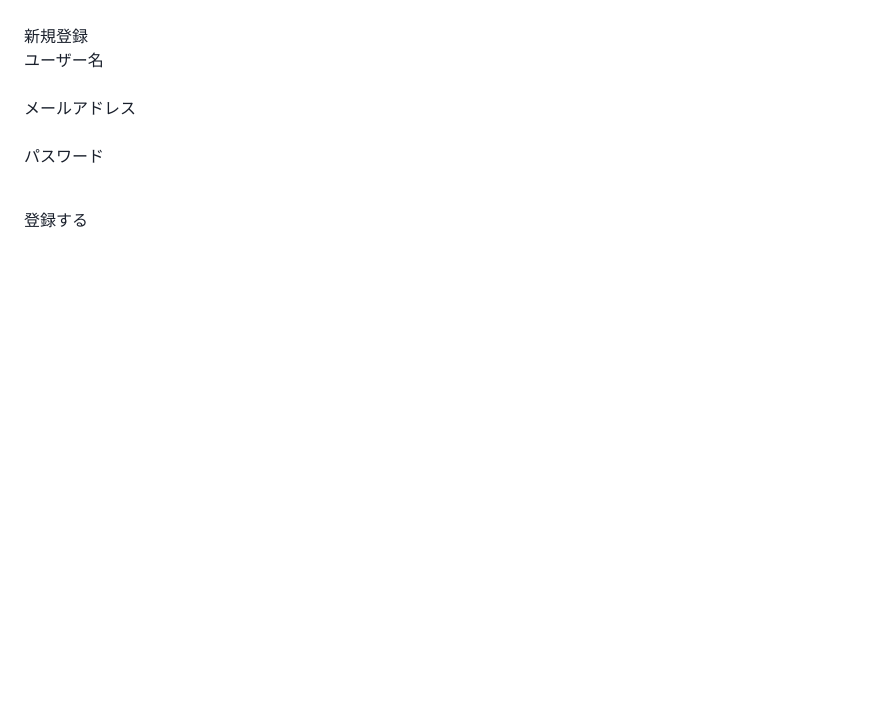
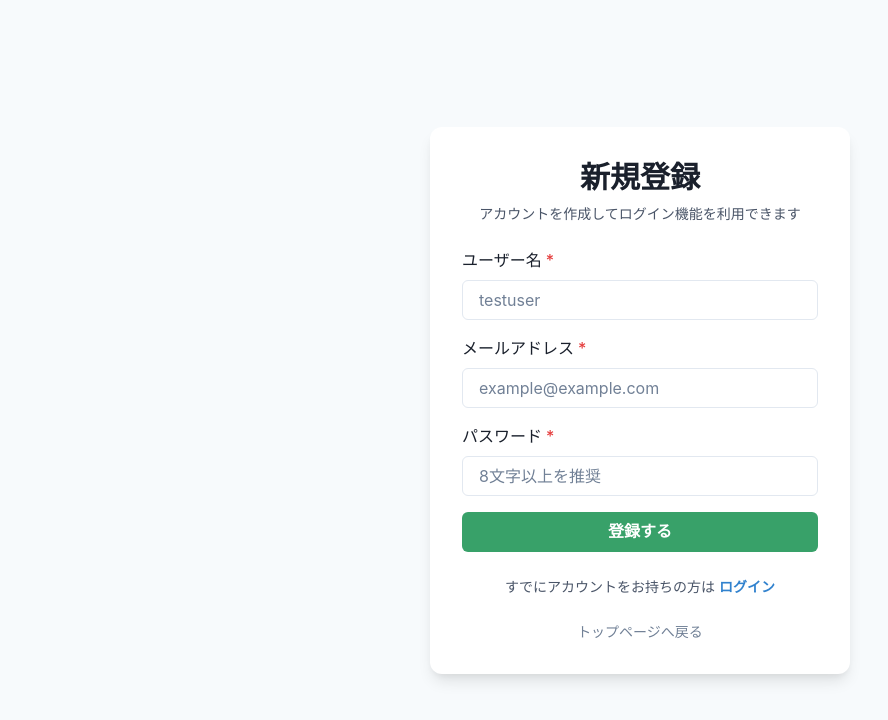
Before and after one commit to kazu0801-b/whether_cloth, a Next.js app: page /signup in a window 1280 px wide. Shown: the top 720 px of the page, without its empty margins (0-888 px from the left). Built offline with nearby package versions, Linux system fonts and the light colour scheme; no server answers.

Commit message:
feat: improve auth page UI

```diff
--- a/src/app/login/page.tsx
+++ b/src/app/login/page.tsx
@@ -1,7 +1,22 @@
 "use client";
 
 import { useState } from "react";
+import NextLink from "next/link";
 import { useRouter } from "next/navigation";
+import {
+  Alert,
+  AlertIcon,
+  Box,
+  Button,
+  Center,
+  FormControl,
+  FormLabel,
+  Heading,
+  Input,
+  Link,
+  Text,
+  VStack,
+} from "@chakra-ui/react";
 import { login } from "@/lib/api/auth";
 
 export default function LoginPage() {
@@ -12,12 +27,14 @@ export default function LoginPage() {
 
   const [message, setMessage] = useState("");
   const [error, setError] = useState("");
+  const [isSubmitting, setIsSubmitting] = useState(false);
 
   const handleSubmit = async (e: React.FormEvent<HTMLFormElement>) => {
     e.preventDefault();
 
     setMessage("");
     setError("");
+    setIsSubmitting(true);
 
     try {
       const result = await login({
@@ -36,41 +53,91 @@ export default function LoginPage() {
       } else {
         setError("login failed");
       }
+    } finally {
+      setIsSubmitting(false);
     }
   };
 
   return (
-    <main style={{ padding: 24 }}>
-      <h1>ログイン</h1>
+    <Center minH="100vh" bg="gray.50" px={4}>
+      <Box
+        w="full"
+        maxW="420px"
+        bg="white"
+        p={8}
+        borderRadius="xl"
+        boxShadow="lg"
+      >
+        <VStack spacing={6} align="stretch">
+          <Box textAlign="center">
+            <Heading size="lg">ログイン</Heading>
+            <Text mt={2} color="gray.600" fontSize="sm">
+              登録済みのメールアドレスでログインしてください
+            </Text>
+          </Box>
 
           <form onSubmit={handleSubmit}>
-        <div>
-          <label>メールアドレス</label>
-          <br />
-          <input
+            <VStack spacing={4} align="stretch">
+              <FormControl isRequired>
+                <FormLabel>メールアドレス</FormLabel>
+                <Input
                   type="email"
+                  placeholder="example@example.com"
                   value={email}
                   onChange={(e) => setEmail(e.target.value)}
                 />
-        </div>
+              </FormControl>
 
-        <div>
-          <label>パスワード</label>
-          <br />
-          <input
+              <FormControl isRequired>
+                <FormLabel>パスワード</FormLabel>
+                <Input
                   type="password"
+                  placeholder="パスワードを入力"
                   value={password}
                   onChange={(e) => setPassword(e.target.value)}
                 />
-        </div>
+              </FormControl>
 
-        <button type="submit" style={{ marginTop: 16 }}>
+              <Button
+                type="submit"
+                colorScheme="blue"
+                isLoading={isSubmitting}
+                loadingText="ログイン中..."
+                w="full"
+              >
                 ログインする
-        </button>
+              </Button>
+            </VStack>
           </form>
 
-      {message && <p style={{ color: "green" }}>{message}</p>}
-      {error && <p style={{ color: "red" }}>{error}</p>}
-    </main>
+          {message && (
+            <Alert status="success" borderRadius="md">
+              <AlertIcon />
+              {message}
+            </Alert>
+          )}
+
+          {error && (
+            <Alert status="error" borderRadius="md">
+              <AlertIcon />
+              {error}
+            </Alert>
+          )}
+
+          <Text textAlign="center" fontSize="sm" color="gray.600">
+            アカウントをお持ちでない方は{" "}
+            <Link as={NextLink} href="/signup" color="blue.500" fontWeight="bold">
+              新規登録
+            </Link>
+          </Text>
+
+          <Text textAlign="center" fontSize="sm">
+            <Link as={NextLink} href="/" color="gray.500">
+              トップページへ戻る
+            </Link>
+          </Text>
+        </VStack>
+      </Box>
+    </Center>
   );
 }
--- a/src/app/signup/page.tsx
+++ b/src/app/signup/page.tsx
@@ -1,23 +1,41 @@
 "use client";
 
 import { useState } from "react";
+import NextLink from "next/link";
 import { useRouter } from "next/navigation";
+import {
+  Alert,
+  AlertIcon,
+  Box,
+  Button,
+  Center,
+  FormControl,
+  FormLabel,
+  Heading,
+  Input,
+  Link,
+  Text,
+  VStack,
+} from "@chakra-ui/react";
 import { signup } from "@/lib/api/auth";
 
 export default function SignupPage() {
   const router = useRouter();
+
   const [username, setUsername] = useState("");
   const [email, setEmail] = useState("");
   const [password, setPassword] = useState("");
 
   const [message, setMessage] = useState("");
   const [error, setError] = useState("");
+  const [isSubmitting, setIsSubmitting] = useState(false);
 
   const handleSubmit = async (e: React.FormEvent<HTMLFormElement>) => {
     e.preventDefault();
 
     setMessage("");
     setError("");
+    setIsSubmitting(true);
 
     try {
       const result = await signup({
@@ -27,6 +45,7 @@ export default function SignupPage() {
       });
 
       setMessage(result);
+
       router.push("/login");
     } catch (err) {
       if (err instanceof Error) {
@@ -34,50 +53,100 @@ export default function SignupPage() {
       } else {
         setError("signup failed");
       }
+    } finally {
+      setIsSubmitting(false);
     }
   };
 
   return (
-    <main style={{ padding: 24 }}>
-      <h1>新規登録</h1>
+    <Center minH="100vh" bg="gray.50" px={4}>
+      <Box
+        w="full"
+        maxW="420px"
+        bg="white"
+        p={8}
+        borderRadius="xl"
+        boxShadow="lg"
+      >
+        <VStack spacing={6} align="stretch">
+          <Box textAlign="center">
+            <Heading size="lg">新規登録</Heading>
+            <Text mt={2} color="gray.600" fontSize="sm">
+              アカウントを作成してログイン機能を利用できます
+            </Text>
+          </Box>
 
           <form onSubmit={handleSubmit}>
-        <div>
-          <label>ユーザー名</label>
-          <br />
-          <input
+            <VStack spacing={4} align="stretch">
+              <FormControl isRequired>
+                <FormLabel>ユーザー名</FormLabel>
+                <Input
+                  placeholder="testuser"
                   value={username}
                   onChange={(e) => setUsername(e.target.value)}
                 />
-        </div>
+              </FormControl>
 
-        <div>
-          <label>メールアドレス</label>
-          <br />
-          <input
+              <FormControl isRequired>
+                <FormLabel>メールアドレス</FormLabel>
+                <Input
                   type="email"
+                  placeholder="example@example.com"
                   value={email}
                   onChange={(e) => setEmail(e.target.value)}
                 />
-        </div>
+              </FormControl>
 
-        <div>
-          <label>パスワード</label>
-          <br />
-          <input
+              <FormControl isRequired>
+                <FormLabel>パスワード</FormLabel>
+                <Input
                   type="password"
+                  placeholder="8文字以上を推奨"
                   value={password}
                   onChange={(e) => setPassword(e.target.value)}
                 />
-        </div>
+              </FormControl>
 
-        <button type="submit" style={{ marginTop: 16 }}>
+              <Button
+                type="submit"
+                colorScheme="green"
+                isLoading={isSubmitting}
+                loadingText="登録中..."
+                w="full"
+              >
                 登録する
-        </button>
+              </Button>
+            </VStack>
           </form>
 
-      {message && <p style={{ color: "green" }}>{message}</p>}
-      {error && <p style={{ color: "red" }}>{error}</p>}
-    </main>
+          {message && (
+            <Alert status="success" borderRadius="md">
+              <AlertIcon />
+              {message}
+            </Alert>
+          )}
+
+          {error && (
+            <Alert status="error" borderRadius="md">
+              <AlertIcon />
+              {error}
+            </Alert>
+          )}
+
+          <Text textAlign="center" fontSize="sm" color="gray.600">
+            すでにアカウントをお持ちの方は{" "}
+            <Link as={NextLink} href="/login" color="blue.500" fontWeight="bold">
+              ログイン
+            </Link>
+          </Text>
+
+          <Text textAlign="center" fontSize="sm">
+            <Link as={NextLink} href="/" color="gray.500">
+              トップページへ戻る
+            </Link>
+          </Text>
+        </VStack>
+      </Box>
+    </Center>
   );
 }
```
Lines whose indentation alone changed are shown as unchanged.
